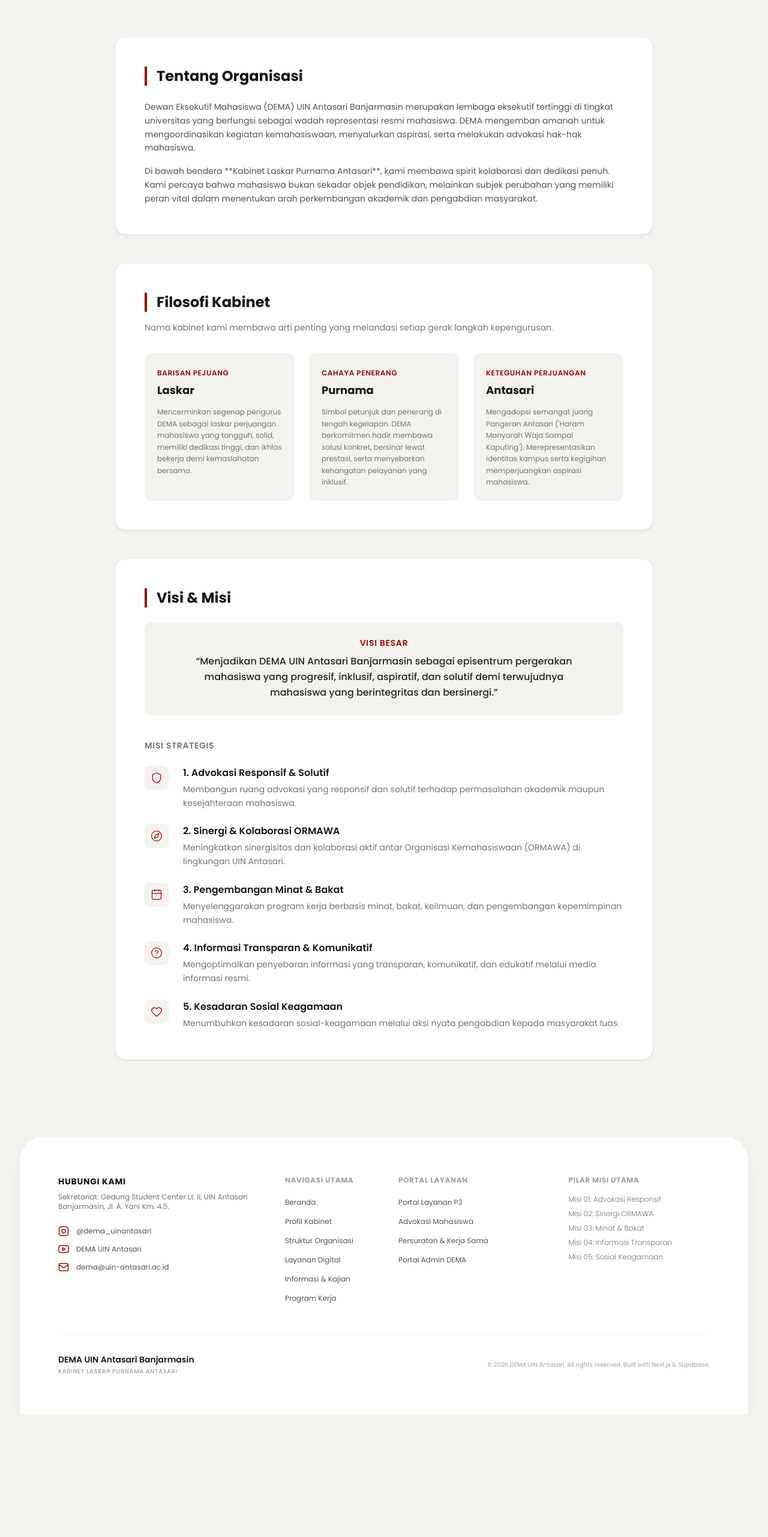
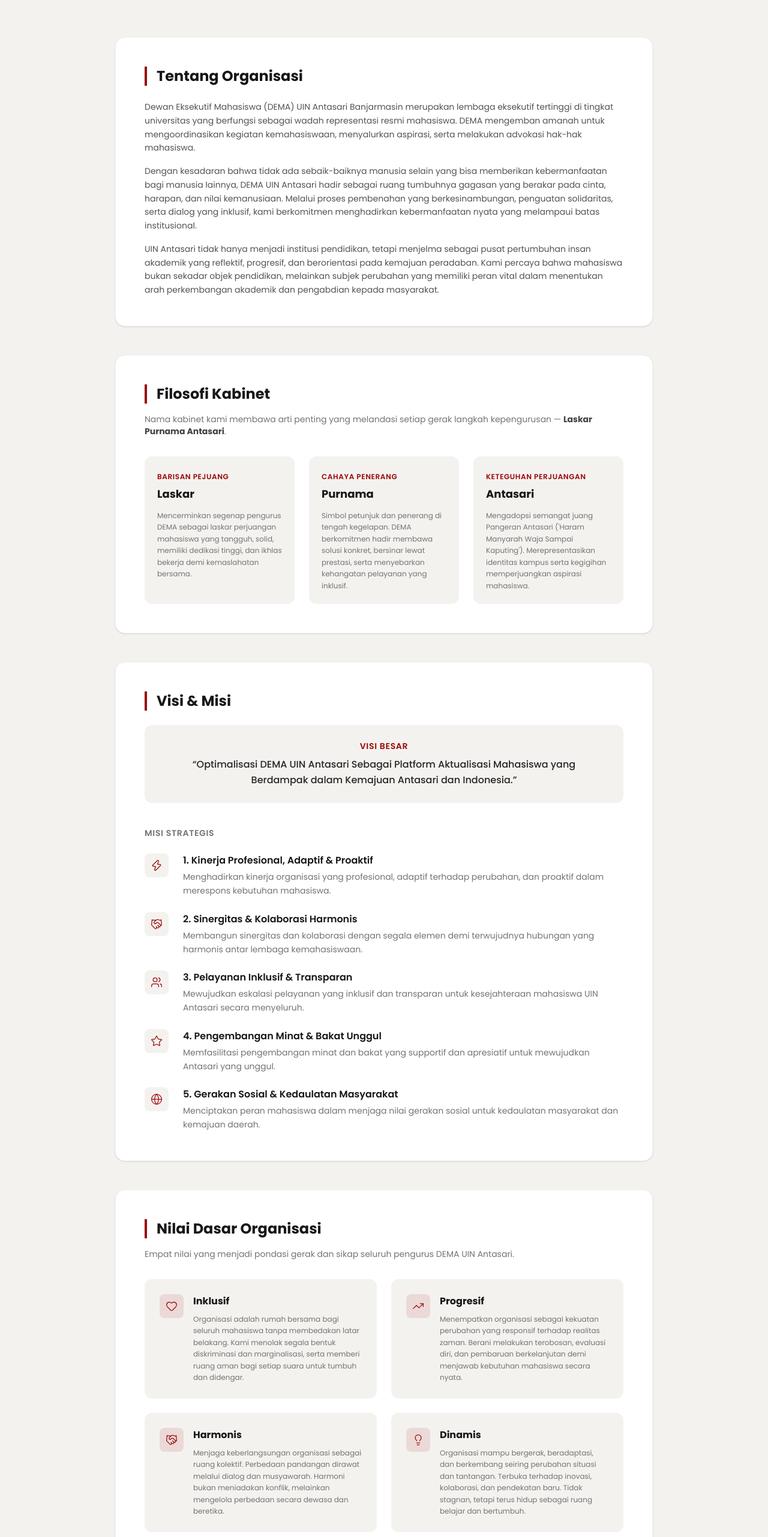
Before and after one commit to ihsanelfikrie/dema-uinantasari-web, a Next.js app: page /profil in a window 1280 px wide. Shown: the part 234-2797 px from the top of the page at 60% size. Before the commit the page ends 2593 px from the top, so only its background shows below. Built offline with nearby package versions, Linux system fonts and the light colour scheme.

Commit message:
fix: update profil - visi, misi, nilai dasar, budaya organisasi sesuai Rancangan Strategis

```diff
--- a/src/app/profil/page.tsx
+++ b/src/app/profil/page.tsx
@@ -1,42 +1,75 @@
 import type { Metadata } from "next";
-import { Heart, Compass, Shield, HelpCircle, Calendar } from "lucide-react";
+import {
+  Users,
+  Lightbulb,
+  Handshake,
+  Star,
+  Globe,
+  Zap,
+  Heart,
+  TrendingUp,
+  BookOpen,
+} from "lucide-react";
 import FadeInSection from "@/components/animations/FadeInSection";
 
 export const metadata: Metadata = {
   title: "Profil Kabinet - DEMA UIN Antasari",
   description:
-    "Pelajari visi, misi, sejarah DEMA UIN Antasari, serta makna filosofi kabinet Laskar Purnama Antasari.",
+    "Pelajari visi, misi, nilai dasar, budaya organisasi, dan filosofi kabinet DEMA UIN Antasari Banjarmasin — Laskar Purnama Antasari.",
 };
 
 export default function ProfilPage() {
   const visi =
-    "Menjadikan DEMA UIN Antasari Banjarmasin sebagai episentrum pergerakan mahasiswa yang progresif, inklusif, aspiratif, dan solutif demi terwujudnya mahasiswa yang berintegritas dan bersinergi.";
+    "Optimalisasi DEMA UIN Antasari Sebagai Platform Aktualisasi Mahasiswa yang Berdampak dalam Kemajuan Antasari dan Indonesia.";
 
   const misi = [
     {
-      title: "Advokasi Responsif & Solutif",
-      desc: "Membangun ruang advokasi yang responsif dan solutif terhadap permasalahan akademik maupun kesejahteraan mahasiswa.",
-      icon: Shield,
+      title: "Kinerja Profesional, Adaptif & Proaktif",
+      desc: "Menghadirkan kinerja organisasi yang profesional, adaptif terhadap perubahan, dan proaktif dalam merespons kebutuhan mahasiswa.",
+      icon: Zap,
     },
     {
-      title: "Sinergi & Kolaborasi ORMAWA",
-      desc: "Meningkatkan sinergisitas dan kolaborasi aktif antar Organisasi Kemahasiswaan (ORMAWA) di lingkungan UIN Antasari.",
-      icon: Compass,
+      title: "Sinergitas & Kolaborasi Harmonis",
+      desc: "Membangun sinergitas dan kolaborasi dengan segala elemen demi terwujudnya hubungan yang harmonis antar lembaga kemahasiswaan.",
+      icon: Handshake,
     },
     {
-      title: "Pengembangan Minat & Bakat",
-      desc: "Menyelenggarakan program kerja berbasis minat, bakat, keilmuan, dan pengembangan kepemimpinan mahasiswa.",
-      icon: Calendar,
+      title: "Pelayanan Inklusif & Transparan",
+      desc: "Mewujudkan eskalasi pelayanan yang inklusif dan transparan untuk kesejahteraan mahasiswa UIN Antasari secara menyeluruh.",
+      icon: Users,
     },
     {
-      title: "Informasi Transparan & Komunikatif",
-      desc: "Mengoptimalkan penyebaran informasi yang transparan, komunikatif, dan edukatif melalui media informasi resmi.",
-      icon: HelpCircle,
+      title: "Pengembangan Minat & Bakat Unggul",
+      desc: "Memfasilitasi pengembangan minat dan bakat yang supportif dan apresiatif untuk mewujudkan Antasari yang unggul.",
+      icon: Star,
     },
     {
-      title: "Kesadaran Sosial Keagamaan",
-      desc: "Menumbuhkan kesadaran sosial-keagamaan melalui aksi nyata pengabdian kepada masyarakat luas.",
+      title: "Gerakan Sosial & Kedaulatan Masyarakat",
+      desc: "Menciptakan peran mahasiswa dalam menjaga nilai gerakan sosial untuk kedaulatan masyarakat dan kemajuan daerah.",
+      icon: Globe,
+    },
+  ];
+
+  const nilaiDasar = [
+    {
+      title: "Inklusif",
+      desc: "Organisasi adalah rumah bersama bagi seluruh mahasiswa tanpa membedakan latar belakang. Kami menolak segala bentuk diskriminasi dan marginalisasi, serta memberi ruang aman bagi setiap suara untuk tumbuh dan didengar.",
       icon: Heart,
+    },
+    {
+      title: "Progresif",
+      desc: "Menempatkan organisasi sebagai kekuatan perubahan yang responsif terhadap realitas zaman. Berani melakukan terobosan, evaluasi diri, dan pembaruan berkelanjutan demi menjawab kebutuhan mahasiswa secara nyata.",
+      icon: TrendingUp,
+    },
+    {
+      title: "Harmonis",
+      desc: "Menjaga keberlangsungan organisasi sebagai ruang kolektif. Perbedaan pandangan dirawat melalui dialog dan musyawarah. Harmoni bukan meniadakan konflik, melainkan mengelola perbedaan secara dewasa dan beretika.",
+      icon: Handshake,
+    },
+    {
+      title: "Dinamis",
+      desc: "Organisasi mampu bergerak, beradaptasi, dan berkembang seiring perubahan situasi dan tantangan. Terbuka terhadap inovasi, kolaborasi, dan pendekatan baru. Tidak stagnan, tetapi terus hidup sebagai ruang belajar dan bertumbuh.",
+      icon: Lightbulb,
     },
   ];
 
@@ -67,8 +100,8 @@
             Profil DEMA
           </h1>
           <p className="mt-4 text-sm sm:text-base text-neutral-500 max-w-md mx-auto">
-            Mengenal Dewan Eksekutif Mahasiswa UIN Antasari Banjarmasin Kabinet
-            Laskar Purnama Antasari.
+            Mengenal Dewan Eksekutif Mahasiswa UIN Antasari Banjarmasin —
+            Kabinet Laskar Purnama Antasari.
           </p>
         </div>
 
@@ -83,16 +116,26 @@
                 Dewan Eksekutif Mahasiswa (DEMA) UIN Antasari Banjarmasin
                 merupakan lembaga eksekutif tertinggi di tingkat universitas
                 yang berfungsi sebagai wadah representasi resmi mahasiswa. DEMA
-                mengemban amanah untuk mengoordinasikan kegiatan
-                kemahasiswaan, menyalurkan aspirasi, serta melakukan advokasi
-                hak-hak mahasiswa.
+                mengemban amanah untuk mengoordinasikan kegiatan kemahasiswaan,
+                menyalurkan aspirasi, serta melakukan advokasi hak-hak
+                mahasiswa.
               </p>
               <p>
-                Di bawah bendera **Kabinet Laskar Purnama Antasari**, kami
-                membawa spirit kolaborasi dan dedikasi penuh. Kami percaya
-                bahwa mahasiswa bukan sekadar objek pendidikan, melainkan
-                subjek perubahan yang memiliki peran vital dalam menentukan
-                arah perkembangan akademik dan pengabdian masyarakat.
+                Dengan kesadaran bahwa tidak ada sebaik-baiknya manusia selain
+                yang bisa memberikan kebermanfaatan bagi manusia lainnya, DEMA
+                UIN Antasari hadir sebagai ruang tumbuhnya gagasan yang berakar
+                pada cinta, harapan, dan nilai kemanusiaan. Melalui proses
+                pembenahan yang berkesinambungan, penguatan solidaritas, serta
+                dialog yang inklusif, kami berkomitmen menghadirkan kebermanfaatan
+                nyata yang melampaui batas institusional.
+              </p>
+              <p>
+                UIN Antasari tidak hanya menjadi institusi pendidikan, tetapi
+                menjelma sebagai pusat pertumbuhan insan akademik yang reflektif,
+                progresif, dan berorientasi pada kemajuan peradaban. Kami percaya
+                bahwa mahasiswa bukan sekadar objek pendidikan, melainkan subjek
+                perubahan yang memiliki peran vital dalam menentukan arah
+                perkembangan akademik dan pengabdian kepada masyarakat.
               </p>
             </div>
           </section>
@@ -105,8 +148,8 @@
               Filosofi Kabinet
             </h2>
             <p className="text-sm text-neutral-500 mb-8">
-              Nama kabinet kami membawa arti penting yang melandasi setiap
-              gerak langkah kepengurusan.
+              Nama kabinet kami membawa arti penting yang melandasi setiap gerak
+              langkah kepengurusan — <strong className="text-neutral-700">Laskar Purnama Antasari</strong>.
             </p>
             <div className="grid grid-cols-1 md:grid-cols-3 gap-6">
               {filosofi.map((item) => (
@@ -131,9 +174,9 @@
 
         {/* Visi & Misi Section */}
         <FadeInSection>
-          <section className="bg-white border border-neutral-100 rounded-2xl p-8 sm:p-12 shadow-sm">
+          <section className="bg-white border border-neutral-100 rounded-2xl p-8 sm:p-12 mb-12 shadow-sm">
             <h2 className="text-xl font-bold text-neutral-900 sm:text-2xl font-poppins mb-6 border-l-4 border-brand-primary pl-4">
-              Visi & Misi
+              Visi &amp; Misi
             </h2>
 
             {/* Visi */}
@@ -174,6 +217,106 @@
             </div>
           </section>
         </FadeInSection>
+
+        {/* Nilai Dasar Section */}
+        <FadeInSection>
+          <section className="bg-white border border-neutral-100 rounded-2xl p-8 sm:p-12 mb-12 shadow-sm">
+            <h2 className="text-xl font-bold text-neutral-900 sm:text-2xl font-poppins mb-4 border-l-4 border-brand-primary pl-4">
+              Nilai Dasar Organisasi
+            </h2>
+            <p className="text-sm text-neutral-500 mb-8">
+              Empat nilai yang menjadi pondasi gerak dan sikap seluruh pengurus DEMA UIN Antasari.
+            </p>
+            <div className="grid grid-cols-1 sm:grid-cols-2 gap-6">
+              {nilaiDasar.map((nilai) => {
+                const IconComponent = nilai.icon;
+                return (
+                  <div
+                    key={nilai.title}
+                    className="p-6 bg-brand-background rounded-xl border border-neutral-100/50 flex gap-4"
+                  >
+                    <div className="flex h-10 w-10 shrink-0 items-center justify-center rounded-lg bg-brand-primary/10 text-brand-primary">
+                      <IconComponent className="h-5 w-5 stroke-[1.5]" />
+                    </div>
+                    <div>
+                      <h3 className="text-base font-bold text-neutral-900 font-poppins">
+                        {nilai.title}
+                      </h3>
+                      <p className="mt-2 text-xs leading-relaxed text-neutral-500">
+                        {nilai.desc}
+                      </p>
+                    </div>
+                  </div>
+                );
+              })}
+            </div>
+          </section>
+        </FadeInSection>
+
+        {/* Budaya Organisasi Section */}
+        <FadeInSection>
+          <section className="bg-white border border-neutral-100 rounded-2xl p-8 sm:p-12 shadow-sm">
+            <h2 className="text-xl font-bold text-neutral-900 sm:text-2xl font-poppins mb-6 border-l-4 border-brand-primary pl-4">
+              Budaya Organisasi
+            </h2>
+            <div className="mb-6 p-5 bg-brand-primary rounded-xl text-center">
+              <p className="text-sm font-semibold text-brand-secondary italic font-poppins">
+                &ldquo;Ing ngarso sung tulodo, ing madya mangun karso, tut wuri handayani&rdquo;
+              </p>
+            </div>
+            <div className="space-y-6 text-sm leading-relaxed text-neutral-600">
+              <div className="flex gap-4">
+                <div className="flex h-10 w-10 shrink-0 items-center justify-center rounded-lg bg-[#F4F2EF] text-brand-primary">
+                  <BookOpen className="h-5 w-5 stroke-[1.5]" />
+                </div>
+                <div>
+                  <h3 className="font-semibold text-neutral-800 mb-1">Ing Ngarso Sung Tulodo — Keteladanan Pemimpin</h3>
+                  <p>
+                    Kepemimpinan tidak dimaknai sebagai posisi tertinggi yang memerintah, melainkan sebagai
+                    teladan yang memberi arah melalui tindakan nyata. Siapa pun yang berada di depan dituntut
+                    untuk menjadi contoh, bukan sekadar simbol — baik dalam etika, kerja, maupun keberpihakan
+                    pada kepentingan bersama.
+                  </p>
+                </div>
+              </div>
+              <div className="flex gap-4">
+                <div className="flex h-10 w-10 shrink-0 items-center justify-center rounded-lg bg-[#F4F2EF] text-brand-primary">
+                  <Users className="h-5 w-5 stroke-[1.5]" />
+                </div>
+                <div>
+                  <h3 className="font-semibold text-neutral-800 mb-1">Ing Madya Mangun Karso — Motivasi Kolektif</h3>
+                  <p>
+                    Setiap anggota hadir bukan sebagai pelengkap, tetapi sebagai subjek yang memiliki peran,
+                    gagasan, dan daya dorong. Organisasi tumbuh ketika ruang diskusi dibuka, inisiatif dihargai,
+                    dan proses berjalan secara partisipatif. Dari sinilah solidaritas lahir — bukan karena
+                    keterpaksaan, tetapi karena kesadaran bersama.
+                  </p>
+                </div>
+              </div>
+              <div className="flex gap-4">
+                <div className="flex h-10 w-10 shrink-0 items-center justify-center rounded-lg bg-[#F4F2EF] text-brand-primary">
+                  <Heart className="h-5 w-5 stroke-[1.5]" />
+                </div>
+                <div>
+                  <h3 className="font-semibold text-neutral-800 mb-1">Tut Wuri Handayani — Ruang Tumbuh Kader</h3>
+                  <p>
+                    Kaderisasi tidak dilakukan dengan cara menekan atau mengontrol, melainkan dengan mendampingi,
+                    mempercayai, dan memberi ruang untuk bertumbuh. Kesalahan dipandang sebagai bagian dari proses,
+                    bukan alasan untuk mematikan potensi. Budaya ini mendorong lahirnya kader yang percaya diri,
+                    mandiri, dan bertanggung jawab.
+                  </p>
+                </div>
+              </div>
+            </div>
+            <div className="mt-8 p-5 bg-brand-background rounded-xl border border-neutral-100/50">
+              <p className="text-xs leading-relaxed text-neutral-500 italic text-center">
+                Keseluruhan nilai tersebut membentuk budaya organisasi yang rendah hati namun berprinsip, cair namun terarah.
+                Organisasi tidak berjalan dengan logika kekuasaan, melainkan dengan etika kebersamaan. Kepemimpinan tidak
+                diwariskan, tetapi ditumbuhkan — tidak dipaksakan, tetapi dihidupkan melalui proses yang jujur dan berkelanjutan.
+              </p>
+            </div>
+          </section>
+        </FadeInSection>
       </div>
     </main>
   );
--- a/src/components/home/VisiMisiSection.tsx
+++ b/src/components/home/VisiMisiSection.tsx
@@ -17,32 +17,32 @@
   const missions = [
     {
       no: "01",
-      title: "Advokasi Responsif",
-      desc: "Membangun ruang advokasi yang responsif dan solutif terhadap permasalahan akademik maupun kesejahteraan mahasiswa.",
+      title: "Kinerja Profesional",
+      desc: "Menghadirkan kinerja yang profesional, adaptif terhadap perubahan, dan proaktif dalam merespons kebutuhan mahasiswa.",
       bg: "bg-[#7a0606]",
     },
     {
       no: "02",
-      title: "Sinergi Ormawa",
-      desc: "Meningkatkan sinergisitas dan kolaborasi aktif antar Organisasi Kemahasiswaan (ORMAWA) di lingkungan UIN Antasari.",
+      title: "Sinergi & Kolaborasi",
+      desc: "Membangun sinergitas dan kolaborasi dengan segala elemen demi terwujudnya hubungan yang harmonis antar lembaga.",
       bg: "bg-brand-primary",
     },
     {
       no: "03",
-      title: "Minat & Bakat",
-      desc: "Menyelenggarakan program kerja berbasis minat, bakat, keilmuan, dan pengembangan kepemimpinan mahasiswa.",
+      title: "Pelayanan Inklusif",
+      desc: "Mewujudkan eskalasi pelayanan yang inklusif dan transparan untuk kesejahteraan mahasiswa UIN Antasari.",
       bg: "bg-[#8b0606]",
     },
     {
       no: "04",
-      title: "Informasi Transparan",
-      desc: "Mengoptimalkan penyebaran informasi yang transparan, komunikatif, dan edukatif melalui media informasi resmi DEMA.",
+      title: "Minat & Bakat Unggul",
+      desc: "Memfasilitasi pengembangan minat dan bakat yang supportif dan apresiatif untuk Antasari yang unggul.",
       bg: "bg-[#7a0606]",
     },
     {
       no: "05",
-      title: "Sosial Keagamaan",
-      desc: "Menumbuhkan kesadaran sosial-keagamaan melalui aksi nyata pengabdian kepada masyarakat luas.",
+      title: "Gerakan Sosial",
+      desc: "Menciptakan peran mahasiswa dalam menjaga nilai gerakan sosial untuk kedaulatan masyarakat dan Indonesia.",
       bg: "bg-brand-primary",
     },
   ];
@@ -132,11 +132,8 @@
 
           <div className="space-y-4 text-xs sm:text-sm text-neutral-500 font-poppins leading-relaxed">
             <p>
-              <strong className="text-neutral-800 dark:text-neutral-200 block mb-1">
-                VISI KABINET:
-              </strong>
-              Terwujudnya DEMA UIN Antasari Banjarmasin yang responsif, kolaboratif, progresif, dan
-              berintegritas demi terciptanya sinergi mahasiswa yang unggul dan berdampak sosial.
+              <strong className="text-neutral-800 dark:text-neutral-200 block mb-1">VISI KABINET:</strong>
+              Optimalisasi DEMA UIN Antasari Sebagai Platform Aktualisasi Mahasiswa yang Berdampak dalam Kemajuan Antasari dan Indonesia.
             </p>
             <p>
               Guna merealisasikan visi besar tersebut, Kabinet Laskar Purnama Antasari berkomitmen
```
